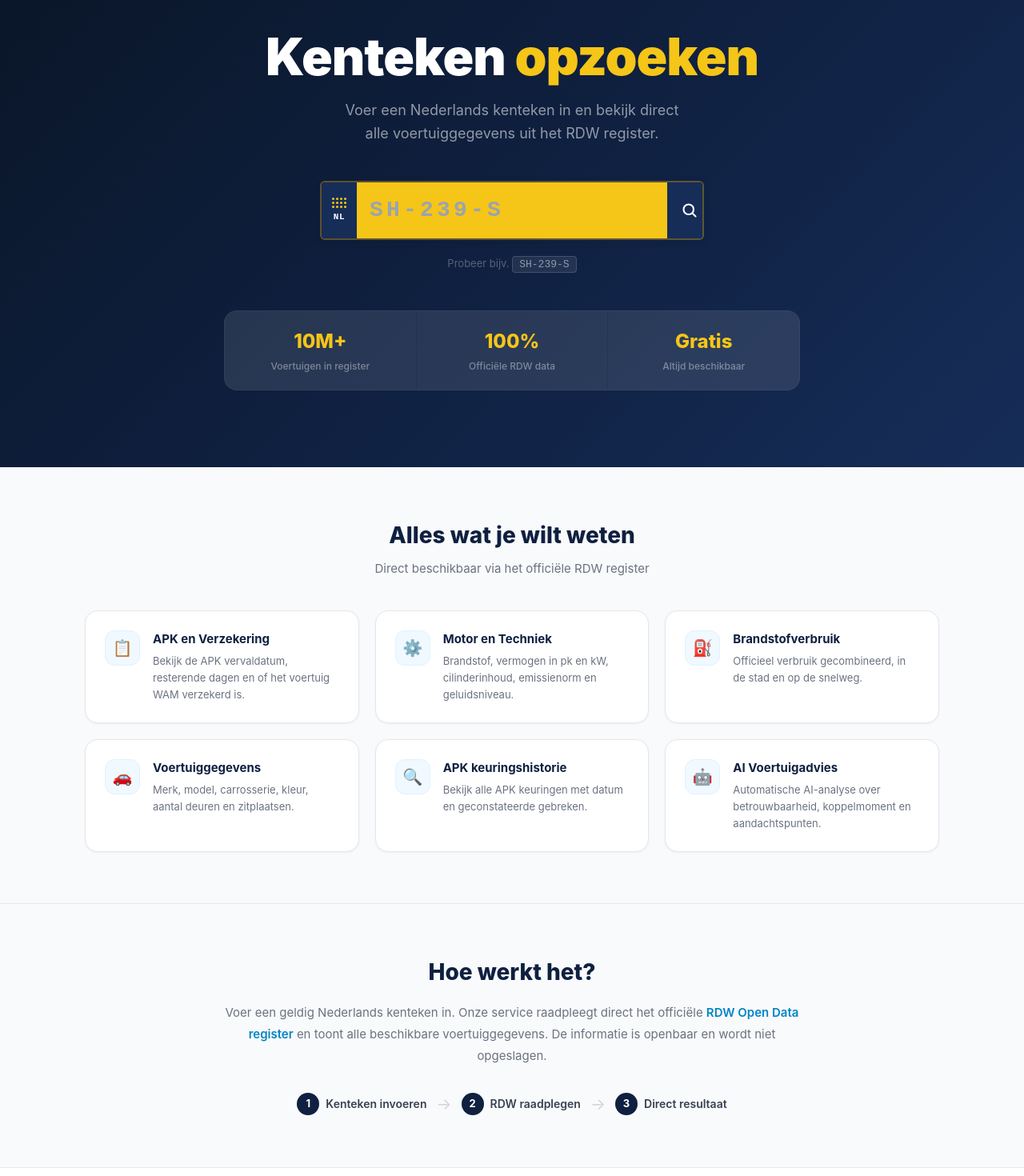
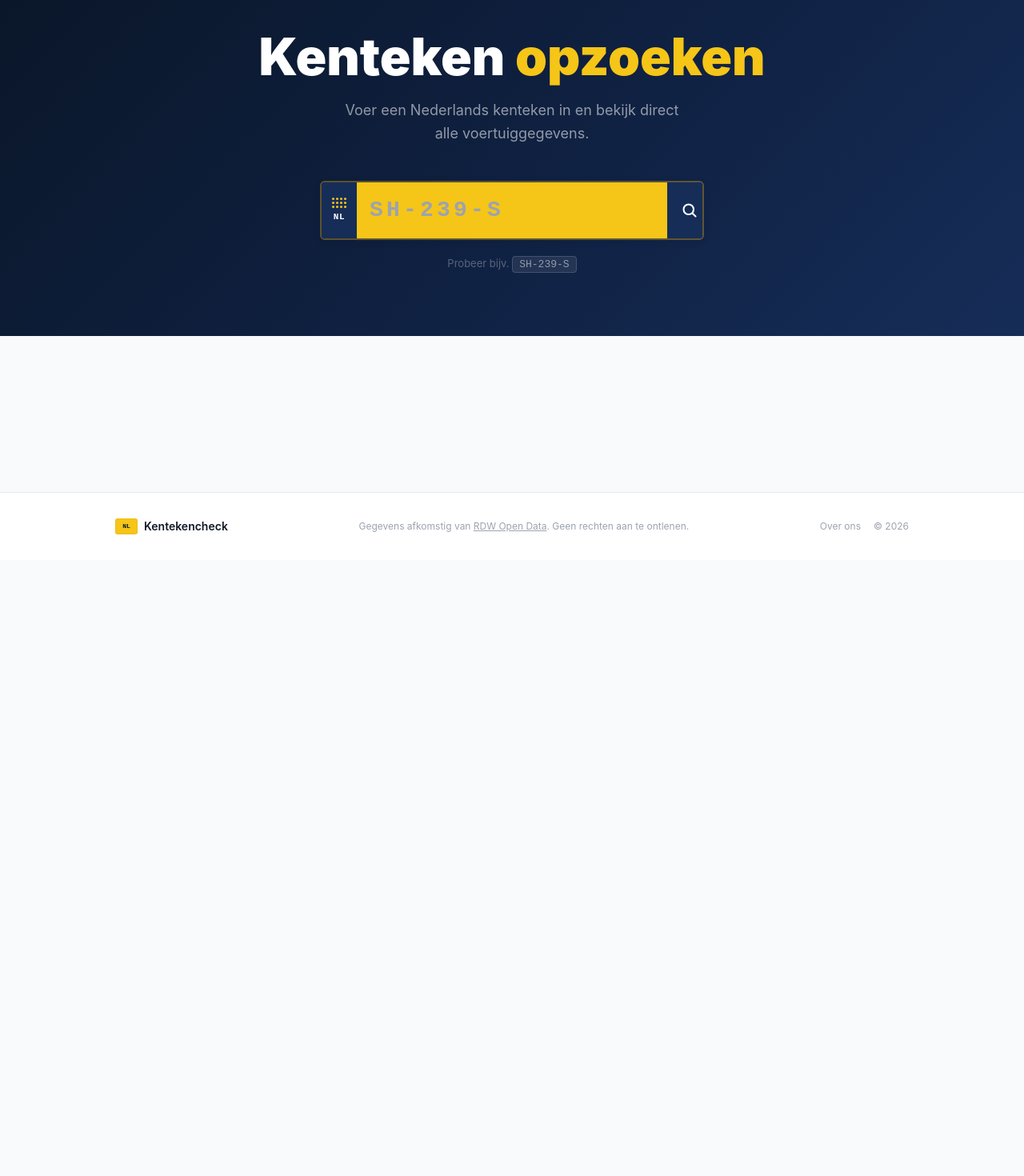
Before and after one commit to burakloco40/kentekencheck, a Next.js app: page /voertuig/SH239S in a window 1280 px wide. Shown: the part 100-1570 px from the top of the page at 80% size. After the commit the page ends 800 px from the top, so only its background shows below. Built offline with nearby package versions, Linux system fonts and the light colour scheme.

Commit message:
Revert "fix homepage 404"
This reverts commit 929ba93e808c69bd07c037adcb7b96459923cd45.

```diff
--- a/src/app/voertuig/[kenteken]/page.tsx
+++ b/src/app/voertuig/[kenteken]/page.tsx
@@ -1,23 +1,21 @@
 import type { Metadata } from "next";
 import { LicensePlateInput } from "@/components/search/LicensePlateInput";
 
-export const dynamic = 'force-static';
-
 export const metadata: Metadata = {
   title: "Kentekencheck — Gratis Nederlands kenteken opzoeken",
-  description: "Gratis Nederlands kenteken opzoeken. Bekijk APK, brandstof, vermogen en meer via het officiële RDW register.",
+  description: "Gratis Nederlands kenteken opzoeken.",
 };
 
 export default function HomePage() {
   return (
-    <>
-      <section style={{background:'linear-gradient(135deg, #0a1628 0%, #0f2040 50%, #162d58 100%)',color:'white',padding:'80px 16px 96px'}}>
+    <main>
+      <section style={{background:'linear-gradient(135deg, #0a1628 0%, #0f2040 50%, #162d58 100%)',color:'white',padding:'80px 16px'}}>
         <div style={{maxWidth:'760px',margin:'0 auto',textAlign:'center'}}>
-          <h1 style={{fontSize:'clamp(36px,6vw,64px)',fontWeight:900,color:'white',margin:'0 0 20px',lineHeight:1.05,letterSpacing:'-1px'}}>
+          <h1 style={{fontSize:'clamp(36px,6vw,64px)',fontWeight:900,color:'white',margin:'0 0 20px',lineHeight:1.05}}>
             Kenteken <span style={{color:'#F5C518'}}>opzoeken</span>
           </h1>
           <p style={{fontSize:'18px',color:'rgba(255,255,255,0.55)',margin:'0 auto 44px',maxWidth:'420px',lineHeight:1.6}}>
-            Voer een Nederlands kenteken in en bekijk direct alle voertuiggegevens uit het RDW register.
+            Voer een Nederlands kenteken in en bekijk direct alle voertuiggegevens.
           </p>
           <div style={{display:'flex',justifyContent:'center',marginBottom:'20px'}}>
             <LicensePlateInput autoFocus size="hero" />
@@ -27,64 +25,7 @@
             <a href="/voertuig/SH239S" style={{fontFamily:'Courier Prime, monospace',color:'rgba(255,255,255,0.5)',textDecoration:'none',background:'rgba(255,255,255,0.08)',padding:'2px 8px',borderRadius:'4px',border:'1px solid rgba(255,255,255,0.15)'}}>SH-239-S</a>
           </p>
         </div>
-        <div style={{maxWidth:'720px',margin:'48px auto 0',display:'grid',gridTemplateColumns:'repeat(3,1fr)',gap:'1px',background:'rgba(255,255,255,0.08)',borderRadius:'16px',overflow:'hidden',border:'1px solid rgba(255,255,255,0.08)'}}>
-          {[
-            {number:'10M+', label:'Voertuigen in register'},
-            {number:'100%', label:'Officiële RDW data'},
-            {number:'Gratis', label:'Altijd beschikbaar'},
-          ].map(s => (
-            <div key={s.number} style={{padding:'20px 16px',textAlign:'center',background:'rgba(255,255,255,0.03)'}}>
-              <div style={{fontSize:'24px',fontWeight:800,color:'#F5C518',marginBottom:'4px'}}>{s.number}</div>
-              <div style={{fontSize:'12px',color:'rgba(255,255,255,0.4)',fontWeight:500}}>{s.label}</div>
-            </div>
-          ))}
-        </div>
       </section>
-
-      <section style={{maxWidth:'1100px',margin:'0 auto',padding:'64px 16px'}}>
-        <div style={{textAlign:'center',marginBottom:'40px'}}>
-          <h2 style={{fontSize:'28px',fontWeight:800,color:'#0f2040',margin:'0 0 10px'}}>Alles wat je wilt weten</h2>
-          <p style={{fontSize:'15px',color:'#6b7280',margin:0}}>Direct beschikbaar via het officiële RDW register</p>
-        </div>
-        <div style={{display:'grid',gridTemplateColumns:'repeat(auto-fill,minmax(300px,1fr))',gap:'20px'}}>
-          {[
-            {icon:'📋',title:'APK en Verzekering',desc:'Bekijk de APK vervaldatum, resterende dagen en of het voertuig WAM verzekerd is.'},
-            {icon:'⚙️',title:'Motor en Techniek',desc:'Brandstof, vermogen in pk en kW, cilinderinhoud, emissienorm en geluidsniveau.'},
-            {icon:'⛽',title:'Brandstofverbruik',desc:'Officieel verbruik gecombineerd, in de stad en op de snelweg.'},
-            {icon:'🚗',title:'Voertuiggegevens',desc:'Merk, model, carrosserie, kleur, aantal deuren en zitplaatsen.'},
-            {icon:'🔍',title:'APK keuringshistorie',desc:'Bekijk alle APK keuringen met datum en geconstateerde gebreken.'},
-            {icon:'🤖',title:'AI Voertuigadvies',desc:'Automatische AI-analyse over betrouwbaarheid, koppelmoment en aandachtspunten.'},
-          ].map(f => (
-            <div key={f.title} style={{background:'white',border:'1px solid #e5e7eb',borderRadius:'16px',padding:'24px',display:'flex',gap:'16px',boxShadow:'0 1px 3px rgba(0,0,0,0.05)'}}>
-              <div style={{width:'44px',height:'44px',borderRadius:'12px',background:'#f0f9ff',border:'1px solid #e0f2fe',display:'flex',alignItems:'center',justifyContent:'center',fontSize:'20px',flexShrink:0}}>{f.icon}</div>
-              <div>
-                <h3 style={{fontSize:'15px',fontWeight:700,color:'#0f2040',margin:'0 0 6px'}}>{f.title}</h3>
-                <p style={{fontSize:'13px',color:'#6b7280',lineHeight:'1.6',margin:0}}>{f.desc}</p>
-              </div>
-            </div>
-          ))}
-        </div>
-      </section>
-
-      <section style={{background:'#f9fafb',borderTop:'1px solid #e5e7eb',padding:'64px 16px'}}>
-        <div style={{maxWidth:'720px',margin:'0 auto',textAlign:'center'}}>
-          <h2 style={{fontSize:'28px',fontWeight:800,color:'#0f2040',margin:'0 0 16px'}}>Hoe werkt het?</h2>
-          <p style={{fontSize:'15px',color:'#6b7280',lineHeight:'1.8',margin:'0 0 32px'}}>
-            Voer een geldig Nederlands kenteken in. Onze service raadpleegt direct het officiële{' '}
-            <a href="https://opendata.rdw.nl" target="_blank" rel="noopener noreferrer" style={{color:'#0284c7',textDecoration:'none',fontWeight:600}}>RDW Open Data register</a>{' '}
-            en toont alle beschikbare voertuiggegevens. De informatie is openbaar en wordt niet opgeslagen.
-          </p>
-          <div style={{display:'flex',justifyContent:'center',alignItems:'center',gap:'12px',flexWrap:'wrap'}}>
-            {['Kenteken invoeren','RDW raadplegen','Direct resultaat'].map((step, i) => (
-              <div key={step} style={{display:'flex',alignItems:'center',gap:'8px'}}>
-                <div style={{width:'28px',height:'28px',borderRadius:'50%',background:'#0f2040',color:'white',display:'flex',alignItems:'center',justifyContent:'center',fontSize:'13px',fontWeight:700,flexShrink:0}}>{i+1}</div>
-                <span style={{fontSize:'14px',fontWeight:600,color:'#374151'}}>{step}</span>
-                {i < 2 && <span style={{color:'#d1d5db',fontSize:'20px',marginLeft:'4px'}}>→</span>}
-              </div>
-            ))}
-          </div>
-        </div>
-      </section>
-    </>
+    </main>
   );
 }
```
